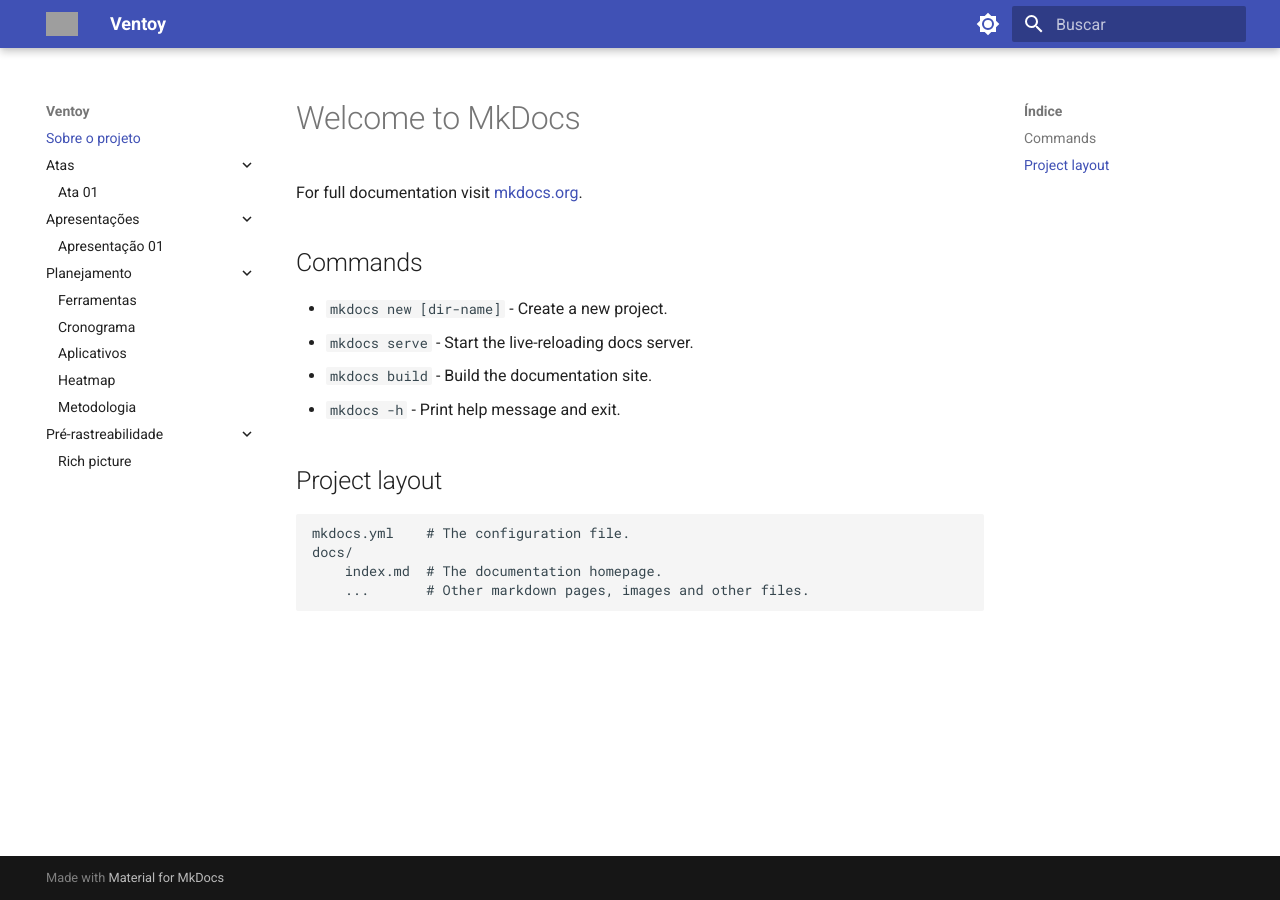
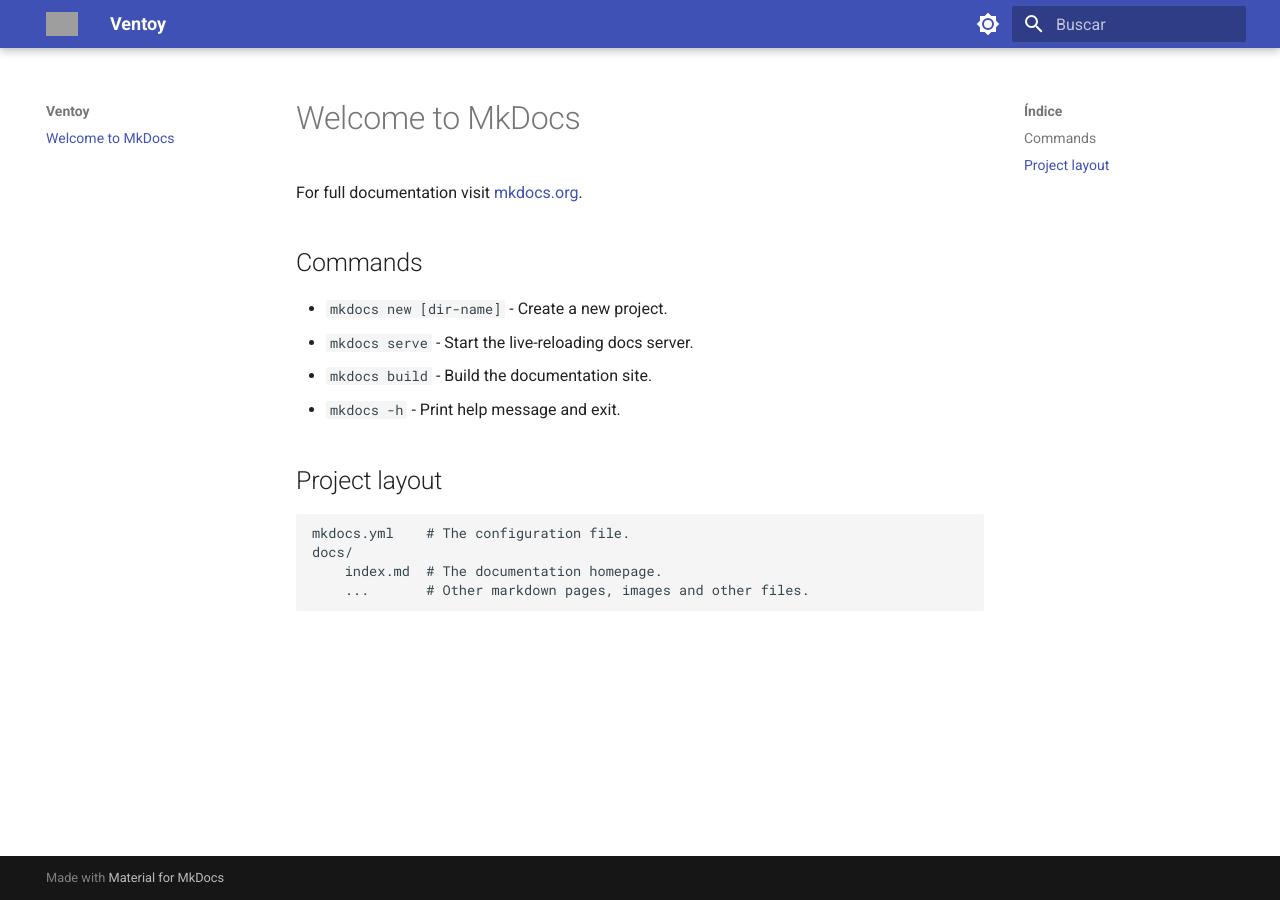
Before and after one commit to Interacao-Humano-Computador/2023.2-Ventoy, an MkDocs documentation site: the page built from docs/index.md, in a window 1280 px wide. Built offline with MkDocs 1.6.1 and Material for MkDocs 9.7.7, drawn with Linux system fonts in a browser that asks for light colours; grey boxes are pictures that could not be loaded.

Commit message:
config mkdocs

```diff
--- a/mkdocs.yml
+++ b/mkdocs.yml
@@ -21,34 +21,20 @@ theme:
   features:
     - navigation.expand
 
-markdown_extensions:
-  - admonition
-  - attr_list
-  - def_list
-  - md_in_html
-  - footnotes
-  - pymdownx.caret
-  - pymdownx.details
-  - pymdownx.superfences
-  - pymdownx.tabbed:
-      alternate_style: true
-  - pymdownx.tasklist:
-      custom_checkbox: true
-  - pymdownx.tilde
-  - pymdownx.emoji:
-      emoji_index: !!python/name:materialx.emoji.twemoji
-      emoji_generator: !!python/name:materialx.emoji.to_svg
-nav:
-  - Sobre o projeto: index.md
-  - Atas:
-    - Ata 01: atas/ata 1
-  - Apresentações:
-    - Apresentação 01: apresentação/apresentação 1
-  - Planejamento:
-    - Ferramentas: planejamento/ferramenta
-    - Cronograma: planejamento/cronograma
-    - Aplicativos: planejamento/aplicativo
-    - Heatmap: planejamento/Heatmap
-    - Metodologia: planejamento/metodologia
-  - Pré-rastreabilidade:
-    - Rich picture: pré-rastreabilidade/rich picture
+  markdown_extensions:
+    - admonition
+    - attr_list
+    - def_list
+    - md_in_html
+    - footnotes
+    - pymdownx.caret
+    - pymdownx.details
+    - pymdownx.superfences
+    - pymdownx.tabbed:
+        alternate_style: true
+    - pymdownx.tasklist:
+        custom_checkbox: true
+    - pymdownx.tilde
+    - pymdownx.emoji:
+        emoji_index: !!python/name:materialx.emoji.twemoji
+        emoji_generator: !!python/name:materialx.emoji.to_svg
```
